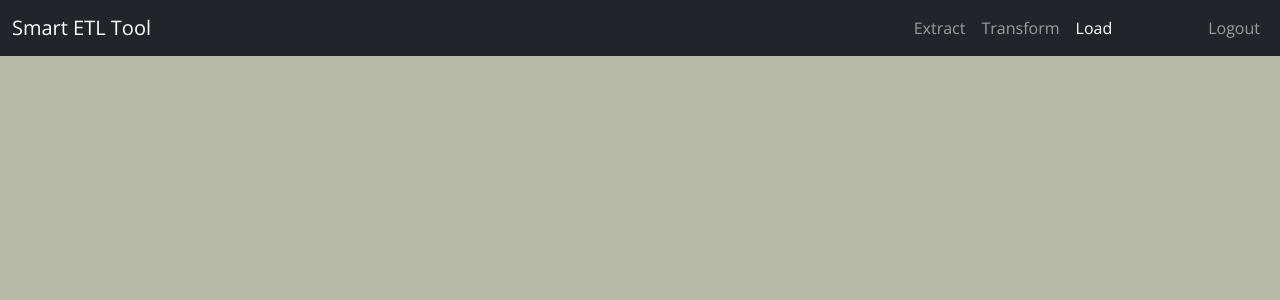
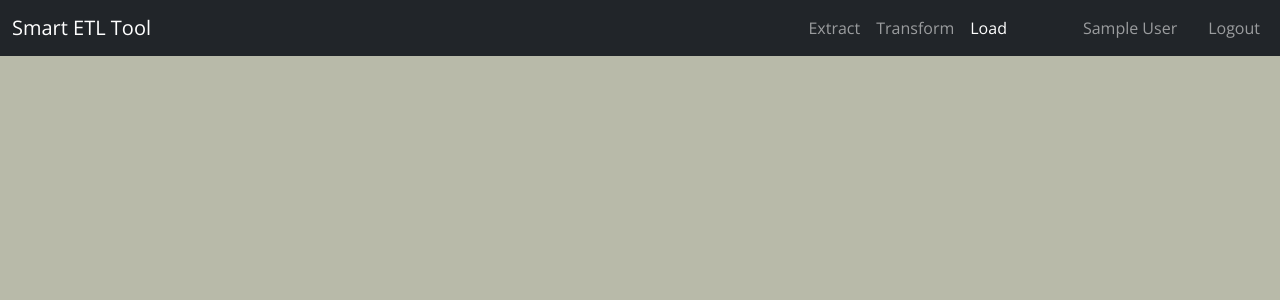
Before and after one commit to houssem019/Smart_ETL_Tool, a Flask app: page /load in a window 1280 px wide. Shown: the top 300 px of the page. Run offline with Flask 2, Linux system fonts and the light colour scheme; the visitor is signed in with stand-in values (Sample User, id 1); some libraries are stand-ins or nearby versions.

Commit message:
username added in all interfaces

```diff
--- a/templates/load.html
+++ b/templates/load.html
@@ -19,9 +19,12 @@
           <li class="nav-item">
             <a class="nav-link" href="/transform">Transform</a>
           </li>
-          <li class="nav-item" style="padding-right: 80px;">
+          <li class="nav-item" style="padding-right: 60px;">
             <a class="nav-link active" aria-current="page" href="/load">Load</a>
           </li>
+          <li class="nav-item" style="padding-right: 15px;">
+            <a class="nav-link" href="#">{{ session['user']['name'] }}</a>
+        </li>
           <li class="nav-item">
             <a class="nav-link" href="/user/signout">Logout</a>
           </li>
--- a/templates/transform.html
+++ b/templates/transform.html
@@ -19,9 +19,12 @@
           <li class="nav-item">
             <a class="nav-link active" aria-current="page" href="/transform">Transform</a>
           </li>
-          <li class="nav-item" style="padding-right: 80px;">
+          <li class="nav-item" style="padding-right: 60px;">
             <a class="nav-link" href="/load">Load</a>
           </li>
+          <li class="nav-item" style="padding-right: 15px;">
+            <a class="nav-link" href="#">{{ session['user']['name'] }}</a>
+        </li>
           <li class="nav-item">
             <a class="nav-link" href="/user/signout">Logout</a>
           </li>
```
